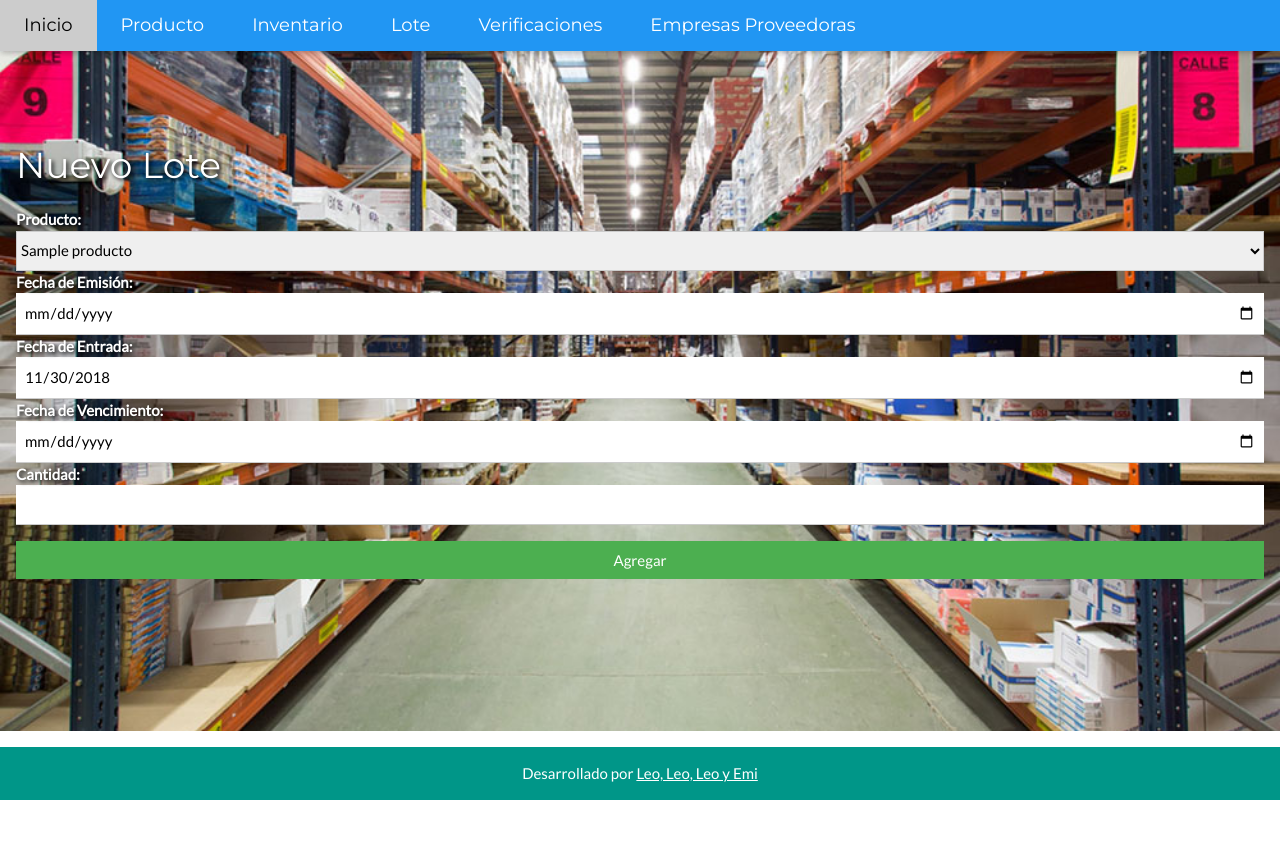
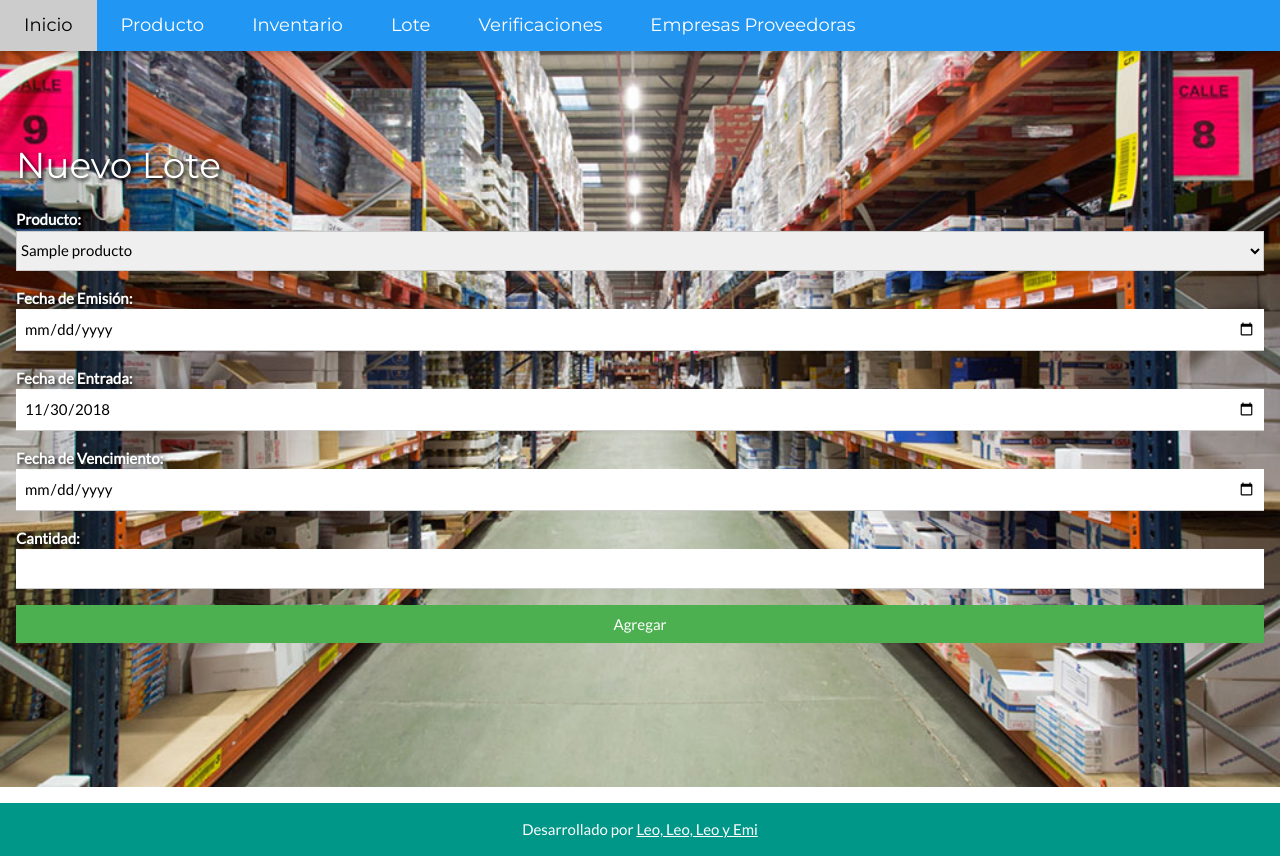
Before and after one commit to leocaraballo/tpfinal-basededatos, a PHP site: page /controladores/lotes.php in a window 1280 px wide. Before the commit the page ends 800 px from the top, so only its background shows below. Run offline with PHP 8.4, Linux system fonts and the light colour scheme; tables that the repository leaves empty hold one stand-in row (values such as "Sample post"); data that the repository does not hold is empty.

Commit message:
Empresa Proveedora Controlador Vista y Modelo

```diff
--- a/vistas/lotes.php
+++ b/vistas/lotes.php
@@ -3,7 +3,7 @@
   <form action="/tpfinal-basededatos/controladores/lotes.php" method="POST">
     <div class="w3-section">
       <label class="white-l" for="producto"><strong>Producto:</strong></label>
-      <select class="w3-select w3-border" name="producto" id="producto" required>
+      <select class="w3-select w3-border w3-margin-bottom" name="producto" id="producto" required>
         <?php foreach (Producto::getProductos() as $producto): ?>
         <option value="<?=$producto[" Codigo"]?>">
           <?=$producto["Nombre"]?>
@@ -11,13 +11,13 @@
         <?php endforeach; ?>
       </select>
       <label class="white-l" for="fecha_emision"><strong>Fecha de Emisión:</strong></label>
-      <input class="w3-input" type="date" name="fecha_emision" id="fecha_emision">
+      <input class="w3-input w3-margin-bottom" type="date" name="fecha_emision" id="fecha_emision">
       <label class="white-l" for="fecha_entrada"><strong>Fecha de Entrada:</strong></label>
-      <input class="w3-input" type="date" name="fecha_entrada" id="fecha_entrada" value="<?=date("Y-m-j")?>">
+      <input class="w3-input w3-margin-bottom" type="date" name="fecha_entrada" id="fecha_entrada" value="<?=date("Y-m-j")?>">
       <label class="white-l" for="fecha_vcto"><strong>Fecha de Vencimiento:</strong></label>
-      <input class="w3-input" type="date" name="fecha_vcto" id="fecha_vcto">
+      <input class="w3-input w3-margin-bottom" type="date" name="fecha_vcto" id="fecha_vcto">
       <label class="white-l" for="cantidad"><strong>Cantidad:</strong></label>
-      <input class="w3-input" type="number" name="cantidad" id="cantidad">
+      <input class="w3-input w3-margin-bottom" type="number" name="cantidad" id="cantidad">
       <input type="submit" class="w3-button w3-block w3-green w3-section w3-padding" value="Agregar" name="agregar">
 
     </div>
--- a/vistas/templates/header.php
+++ b/vistas/templates/header.php
@@ -60,6 +60,10 @@
     color: white;
     text-shadow: 2px 2px 4px #000000;
   }
+
+  .bold-l {
+    font-weight: 700;
+  }
 </style>
 
 <body>
@@ -70,19 +74,20 @@
         <a class="w3-bar-item w3-button w3-hide-medium w3-hide-large w3-right w3-padding-large w3-hover-white w3-large w3-red"
           href="javascript:void(0);" onclick="myFunction()" title="Toggle Navigation Menu"><i class="fa fa-bars"></i></a>
         <a href="/tpfinal-basededatos/" class="w3-bar-item w3-button w3-padding-large w3-white">Inicio</a>
-        <a href="supercaro/producto" class="w3-bar-item w3-button w3-hide-small w3-padding-large w3-hover-white">Producto</a>
-        <a href="supercaro/Conozcanos/" class="w3-bar-item w3-button w3-hide-small w3-padding-large w3-hover-white">Inventario</a>
+        <a href="/tpfinal-basededatos/" class="w3-bar-item w3-button w3-hide-small w3-padding-large w3-hover-white">Producto</a>
+        <a href="/tpfinal-basededatos/" class="w3-bar-item w3-button w3-hide-small w3-padding-large w3-hover-white">Inventario</a>
         <a href="/tpfinal-basededatos/controladores/lotes.php" class="w3-bar-item w3-button w3-hide-small w3-padding-large w3-hover-white">Lote</a>
-        <a onclick="document.getElementById('id02').style.display='block'" href="#" class="w3-bar-item w3-button w3-hide-small w3-padding-large w3-hover-white">Verificaciones</a>
-        <a onclick="document.getElementById('id02').style.display='block'" href="" class="w3-bar-item w3-button w3-hide-small w3-padding-large w3-hover-white">Empresas Proveedoras</a>
+        <a onclick="document.getElementById('id02').style.display='block'" href="/tpfinal-basededatos/" class="w3-bar-item w3-button w3-hide-small w3-padding-large w3-hover-white">Verificaciones</a>
+        <a onclick="document.getElementById('id02').style.display='block'" href="/tpfinal-basededatos/controladores/empresa_proveedora.php" class="w3-bar-item w3-button w3-hide-small w3-padding-large w3-hover-white">Empresas Proveedoras</a>
       </div>
 
       <!-- Navbar on small screens -->
       <div id="navDemo" class="w3-bar-block w3-white w3-hide w3-hide-large w3-hide-medium w3-large">
-        <a class="w3-bar-item w3-button w3-padding-large w3-white">Inicio</a>
-        <a href="#" class="w3-bar-item w3-button w3-padding-large">Producto</a>
-        <a href="controladores/lotes.php" class="w3-bar-item w3-button w3-padding-large">Lote</a>
-        <a onclick="document.getElementById('id02').style.display='block'" href="#" class="w3-bar-item w3-button w3-padding-large">Verificaciones</a>
+        <a href="/tpfinal-basededatos/" class="w3-bar-item w3-button w3-padding-large w3-white">Inicio</a>
+        <a href="/tpfinal-basededatos/" class="w3-bar-item w3-button w3-padding-large">Producto</a>
+        <a href="/tpfinal-basededatos/controladores/lotes.php" class="w3-bar-item w3-button w3-padding-large">Lote</a>
+        <a onclick="document.getElementById('id02').style.display='block'" href="/tpfinal-basdedatos/" class="w3-bar-item w3-button w3-padding-large">Verificaciones</a>
+        <a href="/tpfinal-basededatos/controladores/empresa_proveedora.php" class="w3-bar-item w3-button w3-padding-large">Empresas Proveedoras</a>
       </div>
     </div>
   </header>
--- /dev/null
+++ b/vistas/templates/mensaje.php
@@ -0,0 +1,3 @@
+<main class="w3-container w3-center" style="padding:128px 16px;">
+  <h1 class="white-l bold-l"><?=$mensaje?></h1>
+</main>
```
Also changed, not shown: controladores/empresa_proveedora.php (added, +14 -0 lines), controladores/mensaje.php (added, +7 -0 lines), modelos/EmpresaProveedora.php (+4 -4 lines), vistas/empresa_proveedora.php (+9 -19 lines).
